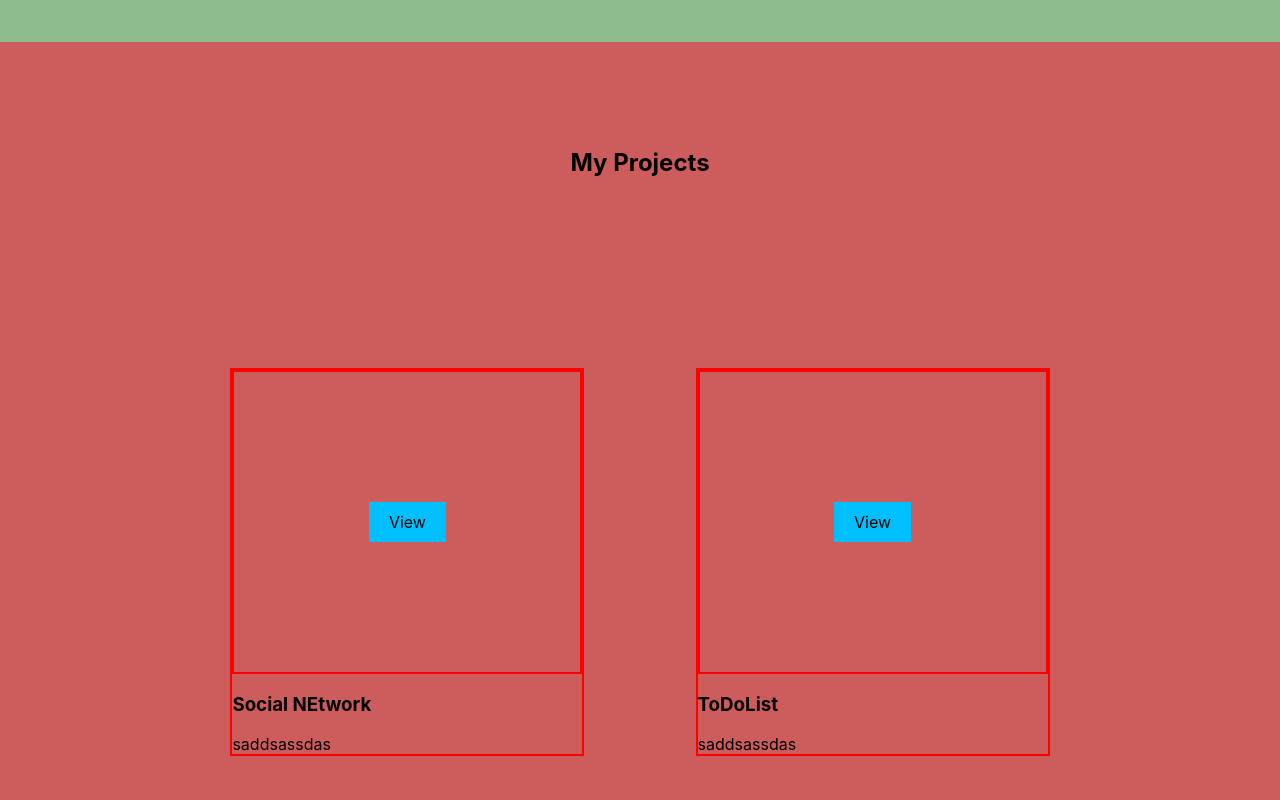
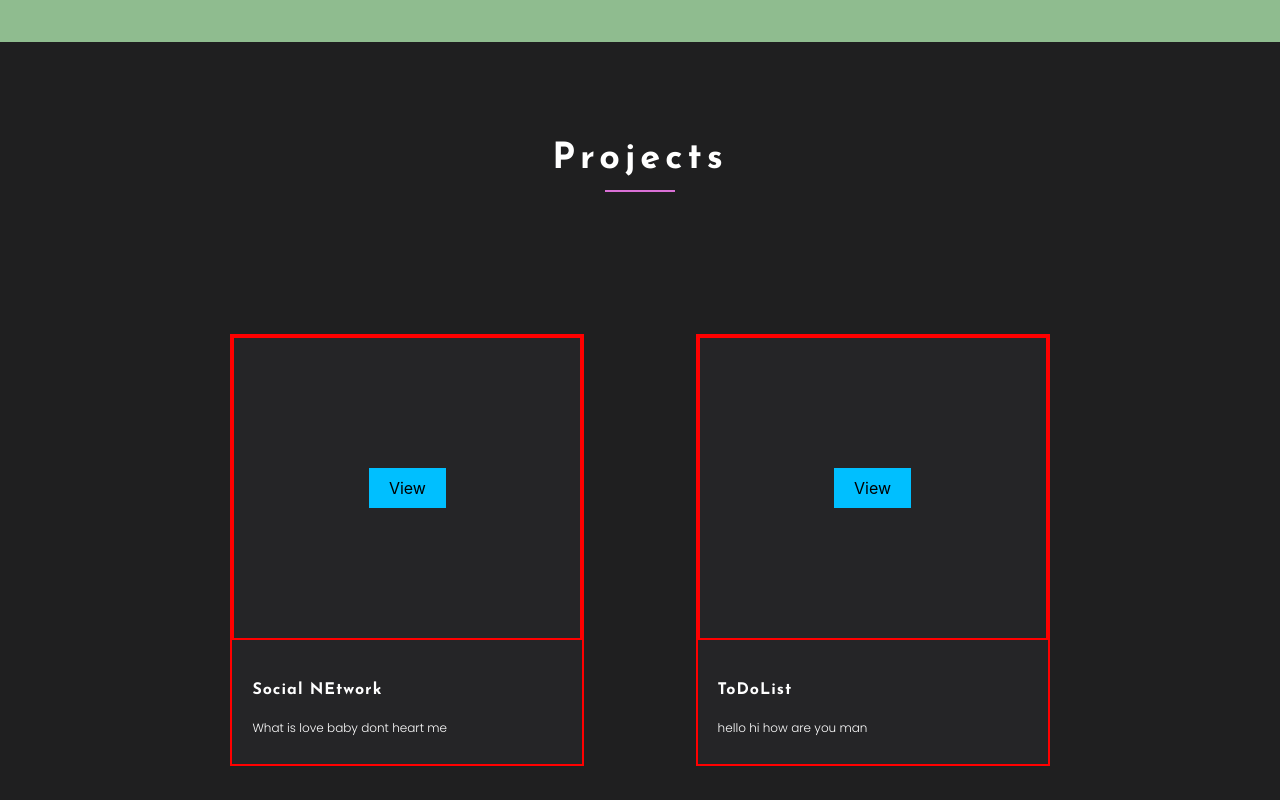
Before and after one commit to farahardcore/portfolio, a React (Create React App) app: page / in a window 1280 px wide. Shown: the part 1660-2460 px from the top of the page. Built offline with nearby package versions, Linux system fonts and the light colour scheme.

Commit message:
add a little  bit  css and fonts

```diff
--- a/public/index.html
+++ b/public/index.html
@@ -15,6 +15,8 @@
       user's mobile device or desktop. See https://developers.google.com/web/fundamentals/web-app-manifest/
     -->
     <link rel="manifest" href="%PUBLIC_URL%/manifest.json" />
+    <link href="https://fonts.googleapis.com/css2?family=Josefin+Sans:ital,wght@0,300;0,400;0,512;0,700;1,600&display=swap" rel="stylesheet">
+    <link href="https://fonts.googleapis.com/css2?family=Poppins:ital,wght@0,300;0,600;0,700;1,600&display=swap" rel="stylesheet">
     <!--
       Notice the use of %PUBLIC_URL% in the tags above.
       It will be replaced with the URL of the `public` folder during the build.
--- /dev/null
+++ b/src/common/components/title/Title.module.css
@@ -0,0 +1,25 @@
+
+.title{
+    margin-top: 20px;
+    position: relative;
+}
+.title::before{
+    left: 50%;
+    bottom: -10px;
+    content: "";
+    width: 70px;
+    height: 2px;
+    transform: translate(-50%,50%);
+    background-color: orchid;
+    position: absolute;
+}
+.title h2 {
+    font-family: 'Josefin Sans', sans-serif;
+    color: white;
+    margin: 0;
+    font-weight: 600;
+    text-transform: capitalize;
+    Font-size: 36px;
+    line-height: 1.2;
+    letter-spacing: 5px;
+}
--- /dev/null
+++ b/src/common/components/title/title.js
@@ -0,0 +1,13 @@
+import React from 'react';
+import styles from "./Title.module.css"
+
+
+function Title(props) {
+    return (
+        <div className={styles.title}>
+            <h2>{props.title}</h2>
+        </div>
+    );
+}
+
+export default Title;
--- a/src/components/projects/Project.js
+++ b/src/components/projects/Project.js
@@ -7,8 +7,11 @@ function Project(props) {
             <div className={styles.image}>
                 <a className={styles.viewBtn}>View</a>
             </div>
-            <h3>{props.title}</h3>
-            <span className={styles.description}>{props.description}</span>
+            <div className={styles.projectInfo}>
+                <h3 className={styles.title}>{props.title}</h3>
+                <span className={styles.description}>{props.description}</span>
+            </div>
+
 
         </div>
     );
--- a/src/components/projects/Project.module.css
+++ b/src/components/projects/Project.module.css
@@ -1,12 +1,29 @@
 .project {
     width: 350px;
-    background-color: indianred;
+    background-color: #252527;
     display: flex;
     flex-direction: column;
     border: 2px solid red;
 
+
 }
-
+.projectInfo{
+    padding: 25px 20px;
+}
+.title{
+    font-family: 'Josefin Sans', sans-serif;
+    font-size: 16px;
+    letter-spacing: 1px;
+    line-height: 1.2;
+    color: white;
+}
+.description{
+    font-family: 'Poppins', sans-serif;
+    line-height: 1.8;
+    font-weight: 400;
+    font-size: 12px;
+    color: white;
+}
 .image{
     height: 300px;
     display: flex;
@@ -24,7 +41,6 @@
 
 
 
-
 @media only screen and (max-width: 1110px) {
     .project {
         width: 100vh ;
--- a/src/components/projects/Projects.js
+++ b/src/components/projects/Projects.js
@@ -2,18 +2,21 @@ import React from 'react';
 import styles from "./Projects.module.css"
 import Project from "./Project";
 import styleContainer from "../../common/styles/Container.module.css";
+import Title from "../../common/components/title/title";
 
 
 function Projects() {
+    // const social = {
+    //     color : "blue",
+    //     backgroundImage : `url(${imhUrl})`
+    // };
     return (
         <div className={styles.projects}>
             <div className={`${styleContainer.container} ${styles.container}`}>
-                <div className={styles.title}>
-                    <h2>My Projects</h2>
-                </div>
+                <Title title="Projects"/>
                 <div className={styles.myProjects}>
-                    <Project title="Social NEtwork" description="saddsassdas"/>
-                    <Project title="ToDoList" description="saddsassdas"/>
+                    <Project title="Social NEtwork" description="What is love baby dont heart me"/>
+                    <Project title="ToDoList" description="hello hi how are you man"/>
                 </div>
 
 
--- a/src/components/projects/Projects.module.css
+++ b/src/components/projects/Projects.module.css
@@ -1,6 +1,6 @@
 .projects {
     height: 100vh;
-    background-color: indianred;
+    background-color: #1f1f20;
 
 }
 .container{
@@ -8,16 +8,12 @@
     align-items: center;
     flex-wrap: nowrap;
     }
-.title{
-
-
-}
 .myProjects{
     width: 100%;
     display: flex;
     flex-wrap: wrap;
     justify-content: space-between;
-
+    align-items: flex-start;
 }
 @media only screen and (min-width: 340px) {
     .myProjects {
--- a/src/components/skills/Skills.js
+++ b/src/components/skills/Skills.js
@@ -3,12 +3,13 @@ import styles from "./Skills.module.css"
 import styleContainer from "../../common/styles/Container.module.css";
 
 import Skill from "./Skill";
+import Title from "../../common/components/title/title";
 
 function Skills() {
     return (
         <div className={styles.skillsBlock}>
             <div className={`${styleContainer.container} ${styles.skillsContainer}`}>
-                <h2 className={styles.title} >SKILLS</h2>
+               <Title title="Skills"/>
                 <div className={styles.skills}>
                     <Skill title="HTML"/>
                     <Skill title="CSS"/>
```
